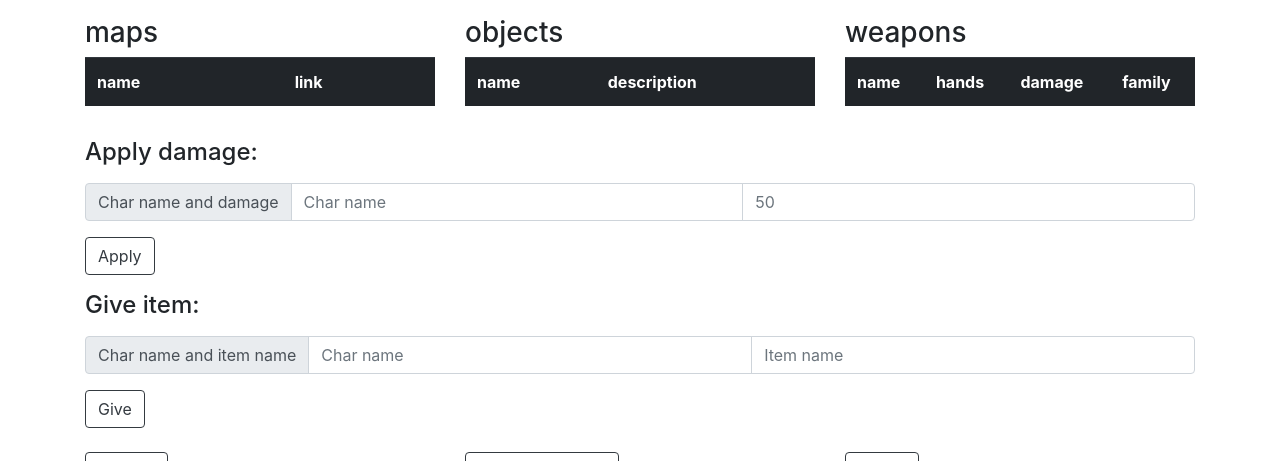
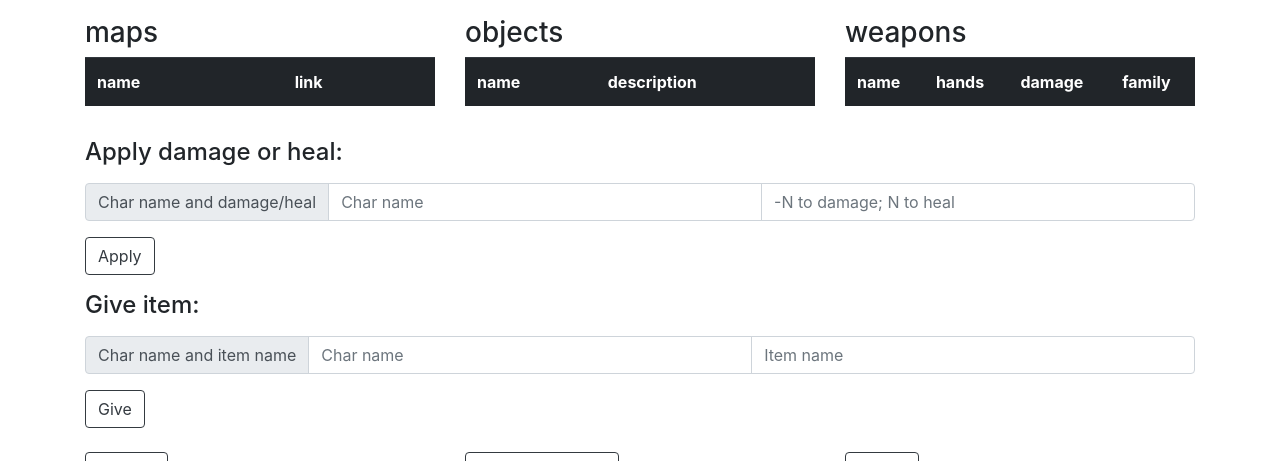
Before and after one commit to jvmaia/rpg, a Django app: page /game/master/ in a window 1280 px wide. Shown: the part 147-608 px from the top of the page. Run offline with Django 3.2, Linux system fonts and the light colour scheme; the visitor is signed in with stand-in values (Sample User, id 1); data that the repository does not hold is empty; parts of the project's set-up code (start-up, migrations or seed data) failed here and were passed over; some libraries are stand-ins or nearby versions.

Commit message:
support damage and heal

```diff
--- a/game/urls.py
+++ b/game/urls.py
@@ -5,22 +5,25 @@ from .views import (
     dashboard_master, dashboard_player,
     char_levelup, char_applyDamage,
     char_giveItem, char_backpack
-    )
+)
 
 app_name = 'game'
 
 urlpatterns = [
     path('master/', dashboard_master),
     path('master/login/', auth_views.login, {'template_name': 'game/login.html',
-        'authentication_form': MasterAuthenticationForm}, name='login'),
+                                             'authentication_form': MasterAuthenticationForm}, name='login'),
 
     path('player/', dashboard_player),
     path('player/login/', auth_views.login, {'template_name': 'game/login.html',
-        'authentication_form': PlayerAuthenticationForm}, name='login'),
+                                             'authentication_form': PlayerAuthenticationForm}, name='login'),
 
-    path('logout/', auth_views.logout, {'template_name': 'game/logged_out.html'}, name='logout'),
+    path('logout/', auth_views.logout,
+         {'template_name': 'game/logged_out.html'}, name='logout'),
     path('<int:char_id>/levelup', char_levelup, name='char_levelup'),
-    path('<slug:char_name>/<int:damage>/applydamage', char_applyDamage, name='char_applyDamage'),
-    path('<slug:char_name>/<slug:item_name>/giveitem', char_giveItem, name='char_giveItem'),
+    path('<slug:char_name>/<str:difference>/applydifference',
+         char_applyDamage, name='char_applyDamage'),
+    path('<slug:char_name>/<slug:item_name>/giveitem',
+         char_giveItem, name='char_giveItem'),
     path('<slug:char_name>/backpack', char_backpack, name='char_backpack')
 ]
--- a/game/views.py
+++ b/game/views.py
@@ -64,16 +64,24 @@ def char_levelup(request, char_id):
     return HttpResponse("Char %s arrived to a new level" % (char.name), content_type="text/plain")
 
 
-def char_applyDamage(request, char_name, damage):
+def char_applyDamage(request, char_name, difference):
     try:
         char = Char.objects.get(slug=char_name)
     except:
         return HttpResponse('Char not found')
 
-    if char.actual_life < damage:
+    try:
+        difference = int(difference)
+    except:
+        return HttpResponse('Invalid number')
+
+    if difference > 0 and char.actual_life + difference > char.life:
+        char.actual_life = char.life
+    elif char.actual_life + difference < 0:
         char.actual_life = 0
     else:
-        char.actual_life -= damage
+        char.actual_life += difference
+
     char.save()
     return HttpResponse("Char %s new life: %i" % (char.name, char.actual_life), content_type="text/plain")
 
--- a/static/game/js/master.js
+++ b/static/game/js/master.js
@@ -15,11 +15,11 @@ function levelup_char(char_id) {
         })
 };
 
-function applyDamage() {
-    damage = document.getElementById('damage').value;
+function applyDifference() {
+    difference = document.getElementById('difference').value;
     char_name = document.getElementById('char_name').value;
     char_name = slugify(char_name);
-    axios.get('/game/'+char_name+'/'+damage+'/applydamage')
+    axios.get('/game/'+char_name+'/'+difference+'/applydifference')
         .then(function(response) {
             alert(response.data);
             location.reload();
--- a/templates/game/dashboard_master.html
+++ b/templates/game/dashboard_master.html
@@ -88,15 +88,15 @@
             </div>
 
             <div id="effects">
-                <p><h4>Apply damage:</h4></p>
+                <p><h4>Apply damage or heal:</h4></p>
                 <div class="input-group mb-3">
                     <div class="input-group-prepend">
-                        <span class="input-group-text" id="basic-addon1">Char name and damage</span>
+                        <span class="input-group-text" id="basic-addon1">Char name and damage/heal</span>
                     </div>
                     <input type="text" class="form-control" id="char_name" placeholder="Char name">
-                    <input type="number" class="form-control" id="damage" placeholder="50">
+                    <input type="number" class="form-control" id="difference" placeholder="-N to damage; N to heal">
                 </div>
-                <button onclick="applyDamage()" class="btn btn-outline-dark">Apply</button>
+                <button onclick="applyDifference()" class="btn btn-outline-dark">Apply</button>
 
                 <p><h4>Give item:</h4></p>
                 <div class="input-group mb-3">
```
